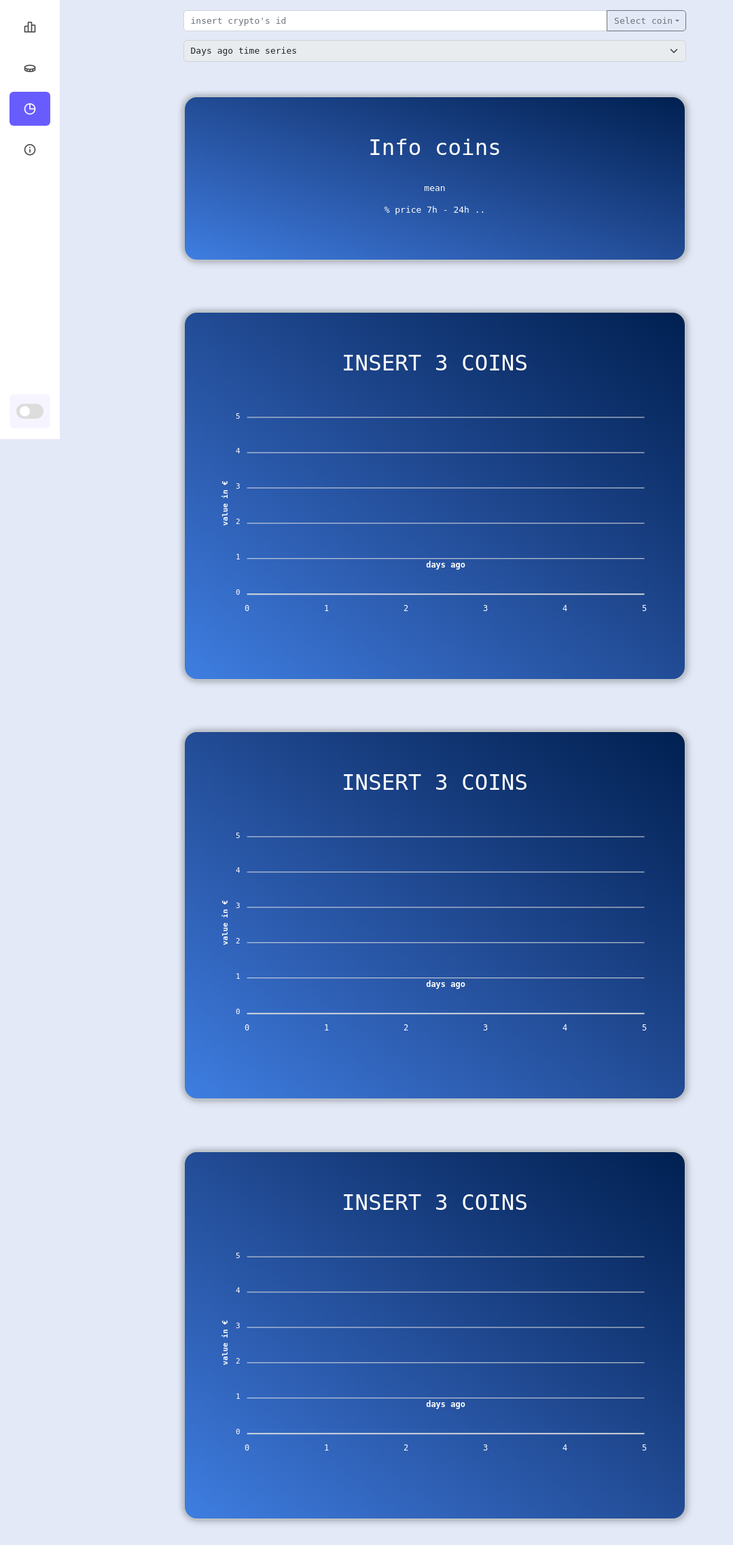
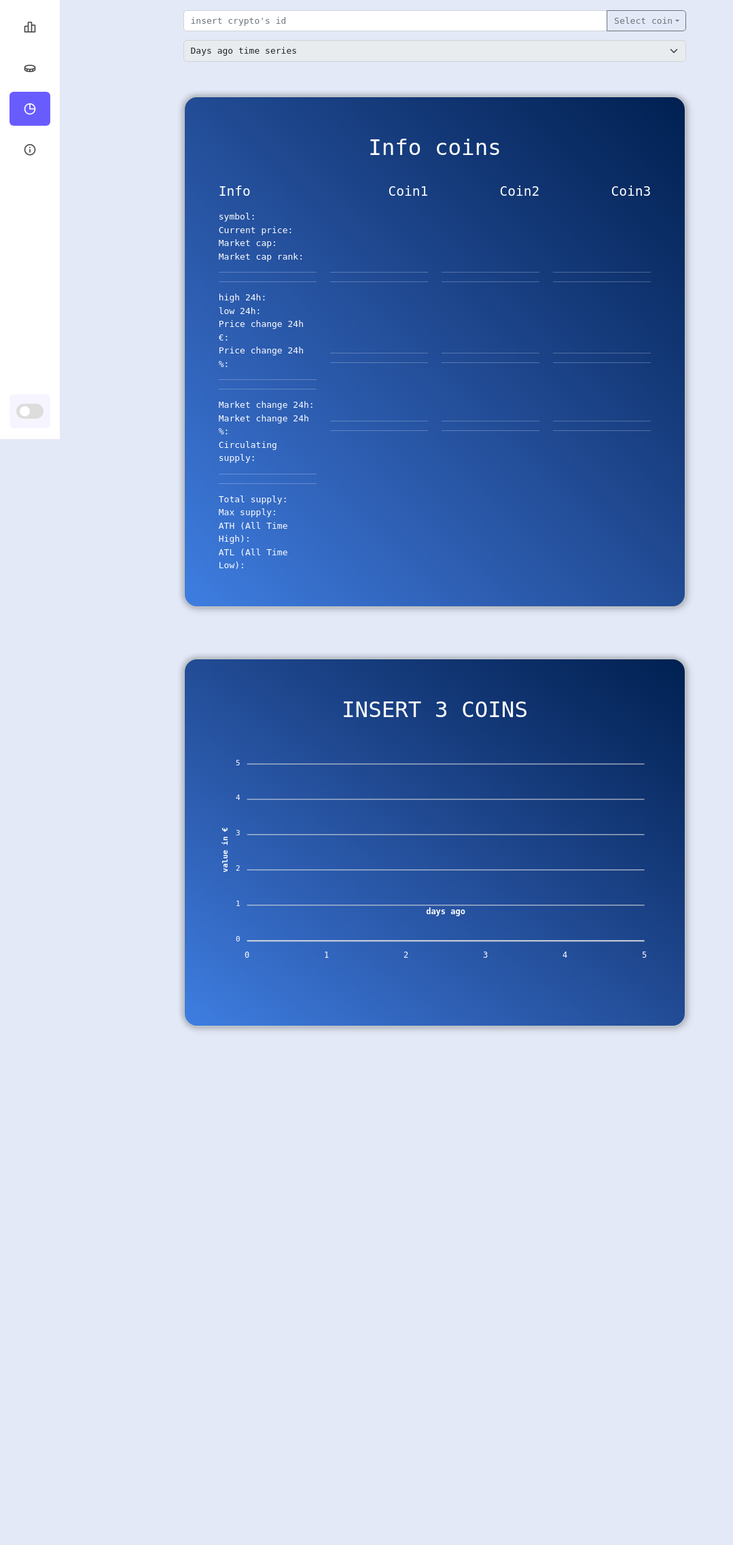
Before and after one commit to silviufilote/Progetto_tesi, a Flask app: page /compare.html in a window 1280 px wide. Shown: the part 154-2427 px from the top of the page at 68% size, without its empty margins (0-1079 px from the left). After the commit the page ends 1671 px from the top, so only its background shows below. Run offline with Flask 2, Linux system fonts and the light colour scheme; some libraries are stand-ins or nearby versions.

Commit message:
Card con info -> compare.html

```diff
--- a/static/js/compare.js
+++ b/static/js/compare.js
@@ -1,11 +1,14 @@
 
-/// forecast coin1
+/// forecast coin
+
 
 var options1 = {
-    series: [{
-        name: "Coin value",
-        data: []
-    }],
+    series: [
+        {
+            name: "Coin value",
+            data: []
+        }
+    ],
     chart: {
         type: 'area',
         stacked: false,
@@ -117,252 +120,8 @@
     }
 };
 
-var chart1 = new ApexCharts(document.querySelector("#time-series-coin1"), options1);
+var chart1 = new ApexCharts(document.querySelector("#time-series-coin"), options1);
 chart1.render();
-
-/// forecast coin2
-
-var options2 = {
-    series: [{
-        name: "Coin value",
-        data: []
-    }],
-    chart: {
-        type: 'area',
-        stacked: false,
-        height: 350,
-        zoom: {
-            type: 'x',
-            enabled: true,
-            autoScaleYaxis: true
-        },
-        toolbar: {
-            autoSelected: 'zoom'
-        },
-        dropShadow: {
-            enabled: true,
-            enabledOnSeries: undefined,
-            top: 0,
-            left: 0,
-            blur: 0.2,
-            color: '#000',
-            opacity: 0.3
-        }
-    },
-    dataLabels: {
-        enabled: false
-    },
-    stroke: {
-        show: true,
-        curve: 'smooth',
-        lineCap: 'butt',
-        colors: undefined,
-        width: 2,
-        dashArray: 0,
-    },
-    grid: {
-        row: {
-            colors: undefined, // takes an array which will be repeated on columns
-            opacity: 0.5
-        },
-    },
-    theme: {
-        mode: 'light',
-        monochrome: {
-            enabled: true,
-            color: '#00c9b7' ,
-            shadeTo: 'light',
-            shadeIntensity: 0.8
-        },
-    },
-    title:{
-        style:{
-            fontFamily: 'monospace'
-        }
-    },
-    xaxis: {
-        type: 'numeric',
-        tickAmount: 6,
-        decimalsInFloat: 0,
-        title: {
-            text: 'days ago',
-            style:{
-                color: '#FFFFFF',
-                fontFamily: 'monospace'
-            }
-        },
-        labels: {
-            show: true,
-            style:{
-                fontFamily: 'monospace',
-                colors: 'white',
-            }
-        }
-    },
-    forecastDataPoints: {
-        count: 0,
-        fillOpacity: 0.5,
-        strokeWidth: undefined,
-        dashArray: 4,
-    },
-    yaxis: {
-        type: 'numeric',
-        tickAmount: 4,
-        decimalsInFloat: 2,
-        title: {
-            text: 'value in €',
-            style:{
-                fontFamily: 'monospace',
-                color: '#FFFFFF'
-            }
-        },
-        labels:{
-            show: true,
-            style:{
-                fontFamily: 'monospace',
-                colors: '#fff'
-            }
-        },
-        tooltip:{
-            style:{
-                color:'#F86624',
-            }
-        }
-    },
-    tooltip:{
-        enabled: true,
-        fillSeriesColor: false,
-        style:{
-            fontFamily: 'monospace'
-        }
-    }
-};
-
-var chart2 = new ApexCharts(document.querySelector("#time-series-coin2"), options2);
-chart2.render();
-
-/// forecast coin3
-
-var options3 = {
-    series: [{
-        name: "Coin value",
-        data: []
-    }],
-    chart: {
-        type: 'area',
-        stacked: false,
-        height: 350,
-        zoom: {
-            type: 'x',
-            enabled: true,
-            autoScaleYaxis: true
-        },
-        toolbar: {
-            autoSelected: 'zoom'
-        },
-        dropShadow: {
-            enabled: true,
-            enabledOnSeries: undefined,
-            top: 0,
-            left: 0,
-            blur: 0.2,
-            color: '#000',
-            opacity: 0.3
-        }
-    },
-    dataLabels: {
-        enabled: false
-    },
-    stroke: {
-        show: true,
-        curve: 'smooth',
-        lineCap: 'butt',
-        colors: undefined,
-        width: 2,
-        dashArray: 0,
-    },
-    grid: {
-        row: {
-            colors: undefined, // takes an array which will be repeated on columns
-            opacity: 0.5
-        },
-    },
-    theme: {
-        mode: 'light',
-        monochrome: {
-            enabled: true,
-            color: '#00c9b7' ,
-            shadeTo: 'light',
-            shadeIntensity: 0.8
-        },
-    },
-    title:{
-        style:{
-            fontFamily: 'monospace'
-        }
-    },
-    xaxis: {
-        type: 'numeric',
-        tickAmount: 6,
-        decimalsInFloat: 0,
-        title: {
-            text: 'days ago',
-            style:{
-                color: '#FFFFFF',
-                fontFamily: 'monospace'
-            }
-        },
-        labels: {
-            show: true,
-            style:{
-                fontFamily: 'monospace',
-                colors: 'white',
-            }
-        }
-    },
-    forecastDataPoints: {
-        count: 0,
-        fillOpacity: 0.5,
-        strokeWidth: undefined,
-        dashArray: 4,
-    },
-    yaxis: {
-        type: 'numeric',
-        tickAmount: 4,
-        decimalsInFloat: 2,
-        title: {
-            text: 'value in €',
-            style:{
-                fontFamily: 'monospace',
-                color: '#FFFFFF'
-            }
-        },
-        labels:{
-            show: true,
-            style:{
-                fontFamily: 'monospace',
-                colors: '#fff'
-            }
-        },
-        tooltip:{
-            style:{
-                color:'#F86624',
-            }
-        }
-    },
-    tooltip:{
-        enabled: true,
-        fillSeriesColor: false,
-        style:{
-            fontFamily: 'monospace'
-        }
-    }
-};
-
-var chart3 = new ApexCharts(document.querySelector("#time-series-coin3"), options3);
-chart3.render();
-
-
 
 
 
@@ -414,7 +173,6 @@
     }
     else{
         dropdownList = coinList.filter(coin => coin.includes(filter));
-        console.log(dropdownList);
 
         for (let i = 0; i < dropdownList.length; i++) {
             $('#coinListDropdown').append('<li class = "dropdown-item to-select-item" onclick="getCoinFromInput(this)">' +   dropdownList[i]  + '</li>');
@@ -435,11 +193,78 @@
         $('#coinDaysAgo').prop('disabled', false);
         //$("#coinDaysAgo").val("100").change();
 
-        $(".coin-time-series-coin1").html('TIME SERIES: ' + coinSelected[0].toUpperCase());
-        $(".coin-time-series-coin2").html('TIME SERIES: ' + coinSelected[1].toUpperCase());
-        $(".coin-time-series-coin3").html('TIME SERIES: ' + coinSelected[2].toUpperCase());
+        $(".coin-time-series-coin").html(coinSelected[0].toUpperCase() + ', ' + coinSelected[1].toUpperCase() + ', ' + coinSelected[2].toUpperCase());
+
+        displayInfoCoins(coinSelected)
+
     }
 }
+
+
+
+function displayInfoCoins(coinSelected){
+
+    $("#coin-selected1").html(coinSelected[0]);
+    $("#coin-selected2").html(coinSelected[1]);
+    $("#coin-selected3").html(coinSelected[2]);
+
+    var url = "https://api.coingecko.com/api/v3/coins/markets";
+
+    const options = {
+        method: 'GET',
+        url: url,
+        params:{
+            'vs_currency': 'eur',
+            'ids': String(coinSelected[0] + ',' + coinSelected[1] + ',' + coinSelected[2])
+        }
+    };
+
+    axios.request(options).then(function (response) {
+
+        item = response.data;
+
+        console.log(item);
+
+        x = 1;
+
+        for (let i = 0; i < 3; i++) {
+
+
+
+            $("#coin-symbol"+x).html(item[i].id);
+            $("#coin-current-price"+ x).html(item[i].current_price);
+            $("#coin-market-cap"+ x).html(item[i].market_cap);
+            $("#coin-market-cap-rank"+ x).html(item[i].market_cap_rank);
+
+
+            $("#coin-high24-"+x).html(item[i].high_24h);
+            $("#coin-low24-"+x).html(item[i].low_24h);
+            $("#coin-price-change24-"+x).html(item[i].price_change_24h);
+            $("#coin-price-change24-percentage-"+x).html(item[i].price_change_percentage_24h);
+
+
+            $("#coin-market-cap24-"+x).html(item[i].market_cap_change_24h);
+            $("#coin-market-cap24-percentage-"+x).html(item[i].market_cap_change_percentage_24h);
+            $("#coin-supply-"+x).html(item[i].circulating_supply);
+
+
+            $("#coin-total-supply-"+x).html(item[i].total_supply);
+            $("#coin-max-supply-"+x).html(item[i].max_supply);
+            $("#coin-ath-"+x).html(item[i].ath);
+            $("#coin-atl-"+x).html(item[i].atl);
+
+            x = x + 1;
+
+        }
+
+    }).catch(function (error) {
+        console.error(error);
+    });
+
+}
+
+
+
 
 
 // Function UpdateCoinsSelected - elimina i coin uncheccando la checkbox
@@ -460,9 +285,10 @@
       }
 
       $('#coinDaysAgo').prop('disabled', true);
-      $(".coin-time-series-coin1").html('TIME SERIES: ');
-      $(".coin-time-series-coin2").html('TIME SERIES: ');
-      $(".coin-time-series-coin3").html('TIME SERIES: ');
+      $(".coin-time-series-coin").html('INSERT 3 COINS: ');
+      $("#coin-selected1").html('Coin1');
+      $("#coin-selected2").html('Coin2');
+      $("#coin-selected3").html('Coin3');
 }
 
 
--- a/templates/compare.html
+++ b/templates/compare.html
@@ -58,10 +58,119 @@
                     <span class="card-title coin-time-series-coin1">Info coins</span>
 
                     <div style="margin-top:4%" class="row">
-                        <div>
-                            <p>mean</p>
-                            <p>% price 7h - 24h ..</p>
+                        <div style="text-align: left;" class="col">
+                            <p style="font-size: 1.5rem">Info</p>
+
+                            <label>symbol: </label><br>
+                            <label>Current price: </label><br>
+                            <label>Market cap:</label><br>
+                            <label>Market cap rank:</label><br>
+
+                            <hr><hr>
+
+                            <label>high 24h:</label><br>
+                            <label>low 24h:</label><br>
+                            <label>Price change 24h €:</label><br>
+                            <label>Price change 24h %:</label><br>
+
+                            <hr><hr>
+
+                            <label>Market change 24h:</label><br>
+                            <label>Market change 24h %:</label><br>
+                            <label>Circulating supply:</label><br>
+
+                            <hr><hr>
+
+                            <label>Total supply:</label><br>
+                            <label>Max supply:</label><br>
+                            <label>ATH (All Time High):</label><br>
+                            <label>ATL (All Time Low):</label><br>
                        </div>
+                       <div style="text-align: right; display: inline-block;" class="col">
+                            <p  style="font-size: 1.5rem" id="coin-selected1" >Coin1</p>
+
+                            <label id="coin-symbol1"></label><br>
+                            <label id="coin-current-price1"></label><br>
+                            <label id="coin-market-cap1"></label><br>
+                            <label id="coin-market-cap-rank1"></label><br>
+
+                            <hr><hr>
+
+                            <label id="coin-high24-1"></label><br>
+                            <label id="coin-low24-1"></label><br>
+                            <label id="coin-price-change24-1"></label><br>
+                            <label id="coin-price-change24-percentage-1"></label><br>
+
+                            <hr><hr>
+
+                            <label id="coin-market-cap24-1"></label><br>
+                            <label id="coin-market-cap24-percentage-1"></label><br>
+                            <label id="coin-supply-1"></label><br>
+
+                            <hr><hr>
+
+                            <label id="coin-total-supply-1"></label><br>
+                            <label id="coin-max-supply-1"></label><br>
+                            <label id="coin-ath-1"></label><br>
+                            <label id="coin-atl-1"></label><br>
+
+                       </div>
+                       <div style="text-align: right; display: inline-block;" class="col">
+                            <p style="font-size: 1.5rem" id="coin-selected2">Coin2</p>
+
+                            <label id="coin-symbol2"></label><br>
+                            <label id="coin-current-price2"></label><br>
+                            <label id="coin-market-cap2"></label><br>
+                            <label id="coin-market-cap-rank2"></label><br>
+
+                            <hr><hr>
+
+                            <label id="coin-high24-2"></label><br>
+                            <label id="coin-low24-2"></label><br>
+                            <label id="coin-price-change24-2"></label><br>
+                            <label id="coin-price-change24-percentage-2"></label><br>
+
+                            <hr><hr>
+
+                            <label id="coin-market-cap24-2"></label><br>
+                            <label id="coin-market-cap24-percentage-2"></label><br>
+                            <label id="coin-supply-2"></label><br>
+
+                            <hr><hr>
+
+                            <label id="coin-total-supply-2"></label><br>
+                            <label id="coin-max-supply-2"></label><br>
+                            <label id="coin-ath-2"></label><br>
+                            <label id="coin-atl-2"></label><br>
+                        </div>
+                        <div style="text-align: right; display: inline-block;" class="col">
+                            <p style="font-size: 1.5rem" id="coin-selected3">Coin3</p>
+
+                            <label id="coin-symbol3"></label><br>
+                            <label id="coin-current-price3"></label><br>
+                            <label id="coin-market-cap3"></label><br>
+                            <label id="coin-market-cap-rank3"></label><br>
+
+                            <hr><hr>
+
+                            <label id="coin-high24-3"></label><br>
+                            <label id="coin-low24-3"></label><br>
+                            <label id="coin-price-change24-3"></label><br>
+                            <label id="coin-price-change24-percentage-3"></label><br>
+
+                            <hr><hr>
+
+                            <label id="coin-market-cap24-3"></label><br>
+                            <label id="coin-market-cap24-percentage-3"></label><br>
+                            <label id="coin-supply-3"></label><br>
+
+                            <hr><hr>
+
+                            <label id="coin-total-supply-3"></label><br>
+                            <label id="coin-max-supply-3"></label><br>
+                            <label id="coin-ath-3"></label><br>
+                            <label id="coin-atl-3"></label><br>
+                        </div>
                     </div>
                 </div>
             </div>
@@ -79,58 +188,16 @@
 
             <div class ="card card1-css">
                 <div class="card-body">
-                    <span class="card-title coin-time-series-coin1">INSERT 3 COINS</span>
+                    <span class="card-title coin-time-series-coin">INSERT 3 COINS</span>
 
                     <div style="margin-top:4%" class="row">
-                       <div id = "time-series-coin1">
+                       <div id = "time-series-coin">
 
                        </div>
                     </div>
                 </div>
             </div>
 
-        </div>
-        <div class="col"></div>
-    </div>
-
-
-     <!-- Card 2 -->
-
-    <div class="row">
-        <div class="col"></div>
-        <div class="col-8">
-            <div class ="card card1-css">
-                <div class="card-body">
-                    <span class="card-title coin-time-series-coin2">INSERT 3 COINS</span>
-
-                    <div style="margin-top:4%" class="row">
-                       <div id = "time-series-coin2">
-
-                       </div>
-                    </div>
-                </div>
-            </div>
-        </div>
-        <div class="col"></div>
-    </div>
-
-
-     <!-- Card 3 -->
-
-    <div class="row">
-        <div class="col"></div>
-        <div class="col-8">
-            <div class ="card card1-css">
-                <div class="card-body">
-                    <span class="card-title coin-time-series-coin3">INSERT 3 COINS</span>
-
-                    <div style="margin-top:4%" class="row">
-                       <div id = "time-series-coin3">
-
-                       </div>
-                    </div>
-                </div>
-            </div>
         </div>
         <div class="col"></div>
     </div>
```
Also changed, not shown: templates/check.html (+8 -8 lines).
